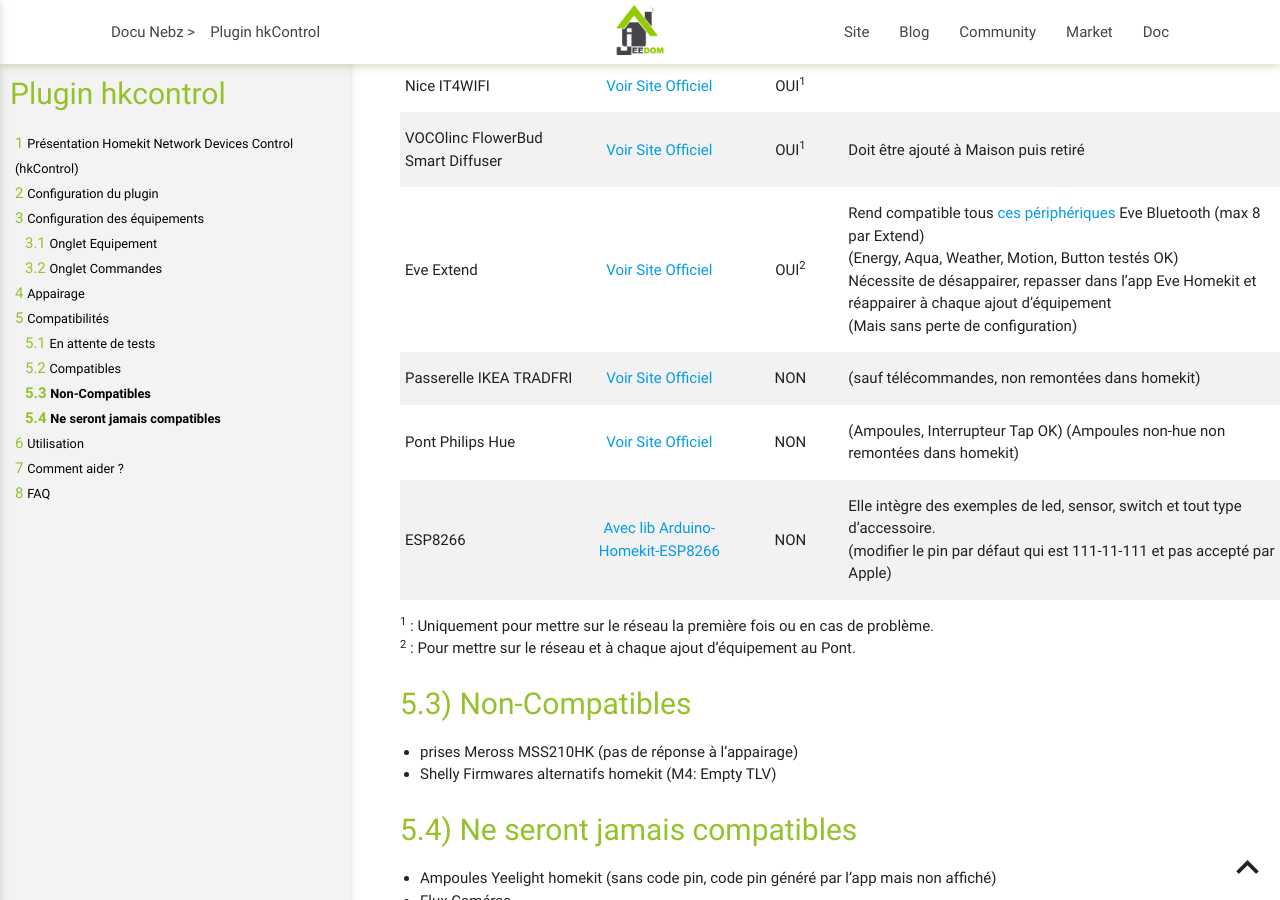
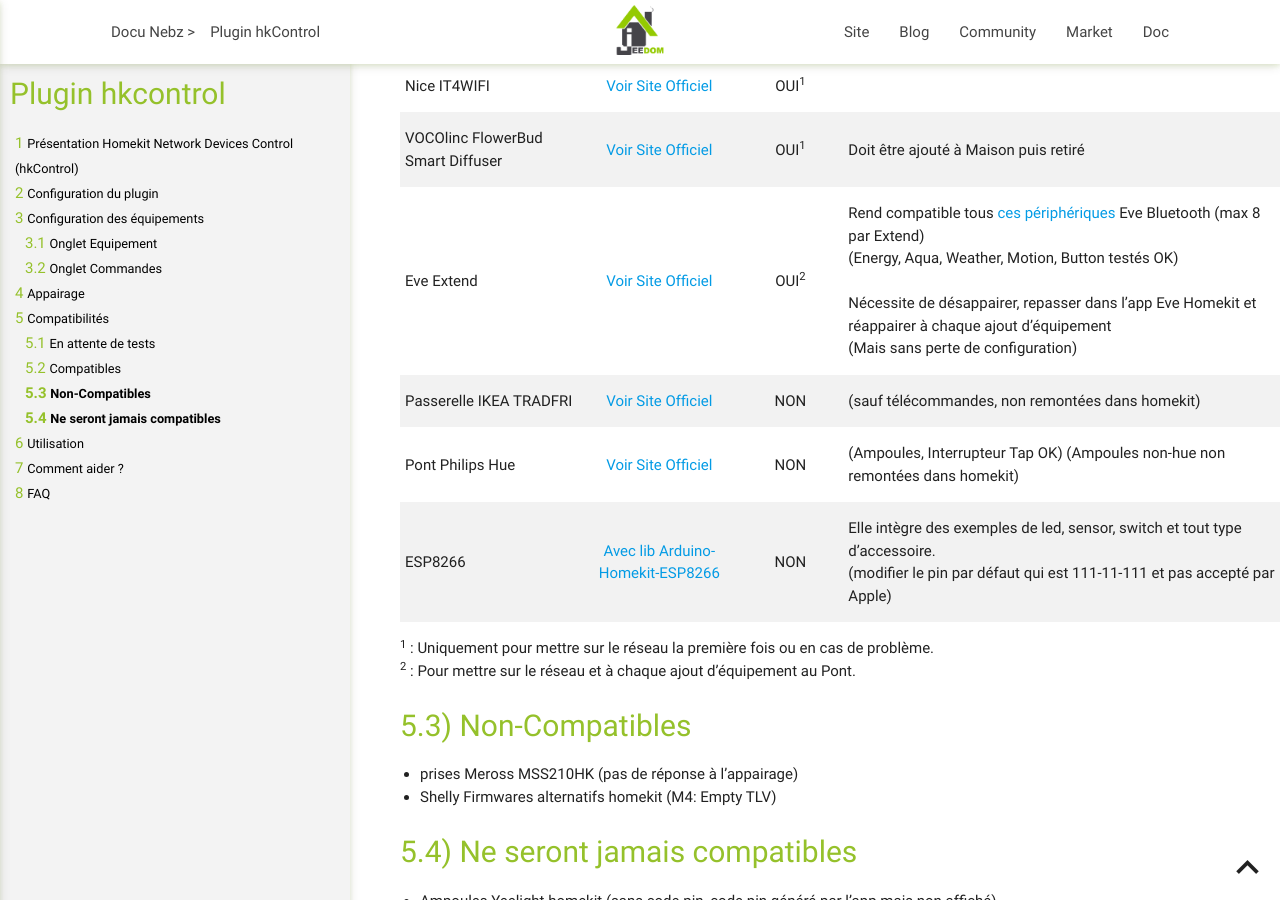
Before and after one commit to NebzHB/jeedom_docs, a Jekyll site: the page built from plugins/hkControl/fr_FR/index.md, in a window 1280 px wide and 900 px high, scrolled down 3519 px. Built offline with Jekyll 4.4.1, drawn with Linux system fonts in a browser that asks for light colours.

```diff
--- a/plugins/hkControl/fr_FR/index.md
+++ b/plugins/hkControl/fr_FR/index.md
@@ -123,7 +123,7 @@ Une fois appairé avec ce plugin, les périphériques ne sont plus appairables a
 | Light strip Koogeek | [Voir Site Officiel](https://www.koogeek.com/p-ls1-1.html){:target="_blank" rel="noopener"} | OUI<sup>1</sup> | Doit être ajouté à Maison puis retiré |
 | Nice IT4WIFI | [Voir Site Officiel](https://www.niceforyou.com/fr/it4wifi){:target="_blank" rel="noopener"} | OUI<sup>1</sup> | |
 | VOCOlinc FlowerBud Smart Diffuser | [Voir Site Officiel](https://www.vocolinc.com/products/flowerbud-smart-diffuser){:target="_blank" rel="noopener"} | OUI<sup>1</sup> | Doit être ajouté à Maison puis retiré |
-| Eve Extend | [Voir Site Officiel](https://www.evehome.com/fr/eve-extend){:target="_blank" rel="noopener"} | OUI<sup>2</sup> | Rend compatible tous [ces périphériques](https://www.evehome.com/fr/extend-compatibility){:target="_blank" rel="noopener"} Eve Bluetooth (max 8 par Extend)<br/>(Energy, Aqua, Weather, Motion, Button testés OK)<br/>Nécessite de désappairer, repasser dans l'app Eve Homekit et réappairer à chaque ajout d'équipement<br/>(Mais sans perte de configuration) |
+| Eve Extend | [Voir Site Officiel](https://www.evehome.com/fr/eve-extend){:target="_blank" rel="noopener"} | OUI<sup>2</sup> | Rend compatible tous [ces périphériques](https://www.evehome.com/fr/extend-compatibility){:target="_blank" rel="noopener"} Eve Bluetooth (max 8 par Extend)<br/>(Energy, Aqua, Weather, Motion, Button testés OK)<br/><br/>Nécessite de désappairer, repasser dans l'app Eve Homekit et réappairer à chaque ajout d'équipement<br/>(Mais sans perte de configuration) |
 | Passerelle IKEA TRADFRI | [Voir Site Officiel](https://www.ikea.com/fr/fr/p/tradfri-passerelle-blanc-40337806/){:target="_blank" rel="noopener"} | NON | (sauf télécommandes, non remontées dans homekit) |
 | Pont Philips Hue | [Voir Site Officiel](https://www.philips-hue.com/fr-fr/p/hue-hue-bridge/8718696511800){:target="_blank" rel="noopener"} | NON | (Ampoules, Interrupteur Tap OK) (Ampoules non-hue non remontées dans homekit) |
 | ESP8266 | [Avec lib Arduino-Homekit-ESP8266](https://github.com/Mixiaoxiao/Arduino-HomeKit-ESP8266){:target="_blank" rel="noopener"} | NON | Elle intègre des exemples de led, sensor, switch et tout type d’accessoire.<br/>(modifier le pin par défaut qui est 111-11-111 et pas accepté par Apple) |
```
